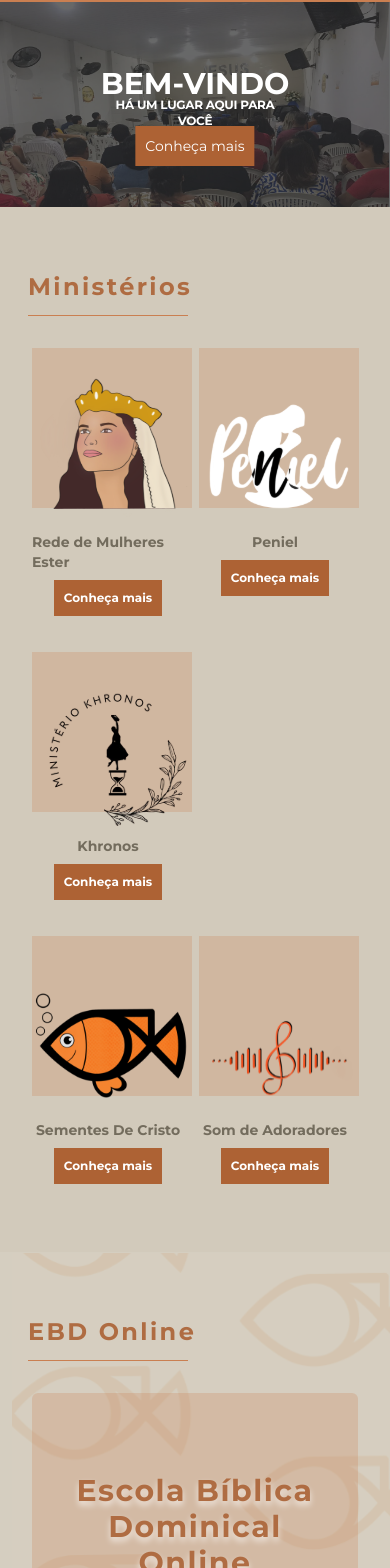
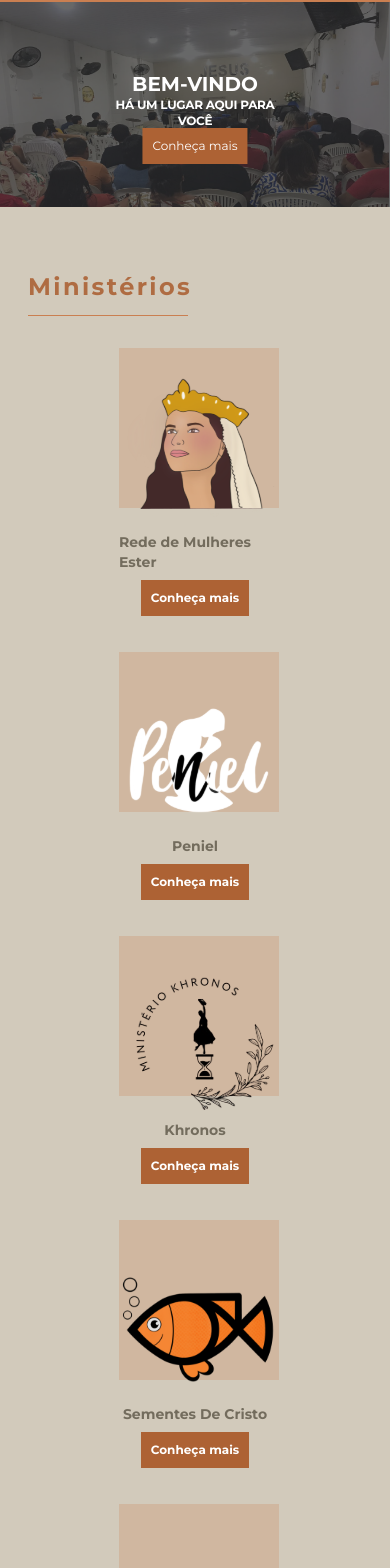
Before and after one commit to ellievi/IBJoshua, a React (Create React App) app: page / in a window 390 px wide. Shown: the part 94-1662 px from the top of the page. Built offline with nearby package versions, Linux system fonts and the light colour scheme.

Commit message:
fix: ajusta dimensoes de componentes e secoes para visao mobile

```diff
--- a/src/components/Banner/index.jsx
+++ b/src/components/Banner/index.jsx
@@ -9,10 +9,10 @@ const Banner = () => {
       className="max-w-full"
       alt="Foto da Igreja Batista Joshua com a visão direcionada para o púlpito contendo o nome de Jesus"
       />
-      <h1 className="font-bold text-7xl xs:text-3xl hover-title">BEM-VINDO</h1>
-      <p className="font-bold text-2xl xs:text-xs tracking-tight">HÁ UM LUGAR AQUI PARA VOCÊ</p>
+      <h1 className="font-bold text-7xl xs:text-xl hover-title">BEM-VINDO</h1>
+      <p className="font-bold text-2xl mt-2 xs:text-xs tracking-tight">HÁ UM LUGAR AQUI PARA VOCÊ</p>
       <Link to="/Sobre">
-      <button className="text-lg xs:text-sm beige-orange-button">Conheça mais</button>
+      <button className="text-lg xs:text-xs beige-orange-button">Conheça mais</button>
       </Link>
     </div>
   );
--- a/src/components/Card/index.jsx
+++ b/src/components/Card/index.jsx
@@ -8,7 +8,7 @@ import SomDeAdoradores from '../../assets/svg/SomDeAdoradores.svg';
 const Card = () => {
     return (
       <>
-      <div className="flex flex-row justify-center xs:grid xs:grid-cols-2">
+      <div className="flex flex-row justify-center xs:grid xs:grid-cols-1 xs:justify-items-center">
         <CardLayout
           img={RedeDeMulheresEster}
           imgClassName="py-8 tablet:py-4"
@@ -33,7 +33,7 @@ const Card = () => {
           modalType="khronos"
         />
       </div>
-      <div className="flex flex-row justify-center xs:grid xs:grid-cols-2">
+      <div className="flex flex-row justify-center xs:grid xs:grid-cols-1 xs:justify-items-center">
         <CardLayout
           img={SementesDeCristo}
           imgClassName="py-6 tablet:py-9"
--- a/src/components/CardSections/index.jsx
+++ b/src/components/CardSections/index.jsx
@@ -5,7 +5,7 @@ const CardSections = ({title, description, otherProps, textColor, cardImage}) =>
     <div className="flex justify-center p-10 mr-4 rounded-md xs:flex xs:flex-col xs:p-1 xs:mt-7 xs:mr-0">
     <div className={`max-w-4xl rounded-md h-96 p-4 text-center items-center flex flex-col ${otherProps}`}>
       {!cardImage && (
-        <h3 className={`mt-16 font-bold text-5xl tracking-wider max-w-xl xs:text-lg tablet:text-3xl tablet:max-w-sm ${textColor}`}>{title}</h3>
+        <h3 className={`mt-16 font-bold text-5xl tracking-wider max-w-xl xs:text-lg tablet:max-w-sm ${textColor}`}>{title}</h3>
       )}
         <p className="mt-7 font-semibold text-lg max-w-md tablet:text-sm xs:text-sm orange-dark-text">{description}</p>
       </div>
--- a/src/components/Sections/SectionLocationAndSchedule/index.jsx
+++ b/src/components/Sections/SectionLocationAndSchedule/index.jsx
@@ -35,7 +35,7 @@ const SectionLocationAndSchedule = () => {
             <iframe
             src="https://www.google.com/maps/embed?pb=!1m18!1m12!1m3!1d3950.313197717804!2d-34.99836059058877!3d-8.069502791924831!2m3!1f0!2f0!3f0!3m2!1i1024!2i768!4f13.1!3m3!1m2!1s0x7ab1c8057449a17%3A0x890d8b93c835da88!2sAv.%20Um%2C%20N%C2%B0%20100%20-%20Curado%20IV%2C%20Jaboat%C3%A3o%20dos%20Guararapes%20-%20PE%2C%2054270-030!5e0!3m2!1sen!2sbr!4v1723938264254!5m2!1sen!2sbr"
             title="LocalSede"
-            className="width-map xs:w-80"
+            className="width-map xs:w-72"
             height="350"
             allowfullscreen=""
             loading="lazy"
--- a/src/pages/Locations/index.jsx
+++ b/src/pages/Locations/index.jsx
@@ -26,7 +26,7 @@ const Locations = () => {
             <iframe
             src="https://www.google.com/maps/embed?pb=!1m18!1m12!1m3!1d3950.313197717804!2d-34.99836059058877!3d-8.069502791924831!2m3!1f0!2f0!3f0!3m2!1i1024!2i768!4f13.1!3m3!1m2!1s0x7ab1c8057449a17%3A0x890d8b93c835da88!2sAv.%20Um%2C%20N%C2%B0%20100%20-%20Curado%20IV%2C%20Jaboat%C3%A3o%20dos%20Guararapes%20-%20PE%2C%2054270-030!5e0!3m2!1sen!2sbr!4v1723938264254!5m2!1sen!2sbr"
             title="LocalSede"
-            className="width-map xs:w-80"
+            className="width-map xs:w-72"
             height="350"
             allowfullscreen=""
             loading="lazy"
@@ -46,7 +46,7 @@ const Locations = () => {
             <iframe
             src="https://www.google.com/maps/embed?pb=!1m18!1m12!1m3!1d3950.2549641451656!2d-34.997536090588625!3d-8.075457991919036!2m3!1f0!2f0!3f0!3m2!1i1024!2i768!4f13.1!3m3!1m2!1s0x7ab1c88286b18c5%3A0x581c44ad76cf6d7e!2sR.%20Jos%C3%A9%20do%20Patroc%C3%ADnio%2C%2037%20-%20Curado%2C%20Jaboat%C3%A3o%20dos%20Guararapes%20-%20PE!5e0!3m2!1sen!2sbr!4v1723939094932!5m2!1sen!2sbr"
             title="LocalSede"
-            className="width-map xs:w-80"
+            className="width-map xs:w-72"
             height="350"
             allowfullscreen=""
             loading="lazy"
@@ -66,7 +66,7 @@ const Locations = () => {
             <iframe
             src="https://www.google.com/maps/embed?pb=!1m18!1m12!1m3!1d415.22328396999944!2d-35.00916331794157!3d-8.071684469868341!2m3!1f0!2f0!3f0!3m2!1i1024!2i768!4f13.1!3m3!1m2!1s0x7ab1c9a6509da75%3A0x506c1ec1b63ebde6!2sR.%20Luar%20do%20Sert%C3%A3o%2C%20320%20-%20Curado%20IV%2C%20Jaboat%C3%A3o%20dos%20Guararapes%20-%20PE%2C%2054368!5e0!3m2!1sen!2sbr!4v1723939628810!5m2!1sen!2sbr"
             title="LocalSede"
-            className="width-map xs:w-80"
+            className="width-map xs:w-72"
             height="350"
             allowfullscreen=""
             loading="lazy"
@@ -86,7 +86,7 @@ const Locations = () => {
             <iframe
             src="https://www.google.com/maps/embed?pb=!1m18!1m12!1m3!1d3950.410124341139!2d-34.939829990588976!3d-8.059580991934517!2m3!1f0!2f0!3f0!3m2!1i1024!2i768!4f13.1!3m3!1m2!1s0x7ab194574fe3a05%3A0x48f71a9036162093!2sR.%20Pintor%20H%C3%A9lio%20Feij%C3%B3%2C%2045%20-%20Torr%C3%B5es%2C%20Recife%20-%20PE%2C%2050660-330!5e0!3m2!1sen!2sbr!4v1723939238403!5m2!1sen!2sbr"
             title="LocalSede"
-            className="width-map xs:w-80"
+            className="width-map xs:w-72"
             height="350"
             allowfullscreen=""
             loading="lazy"
```
